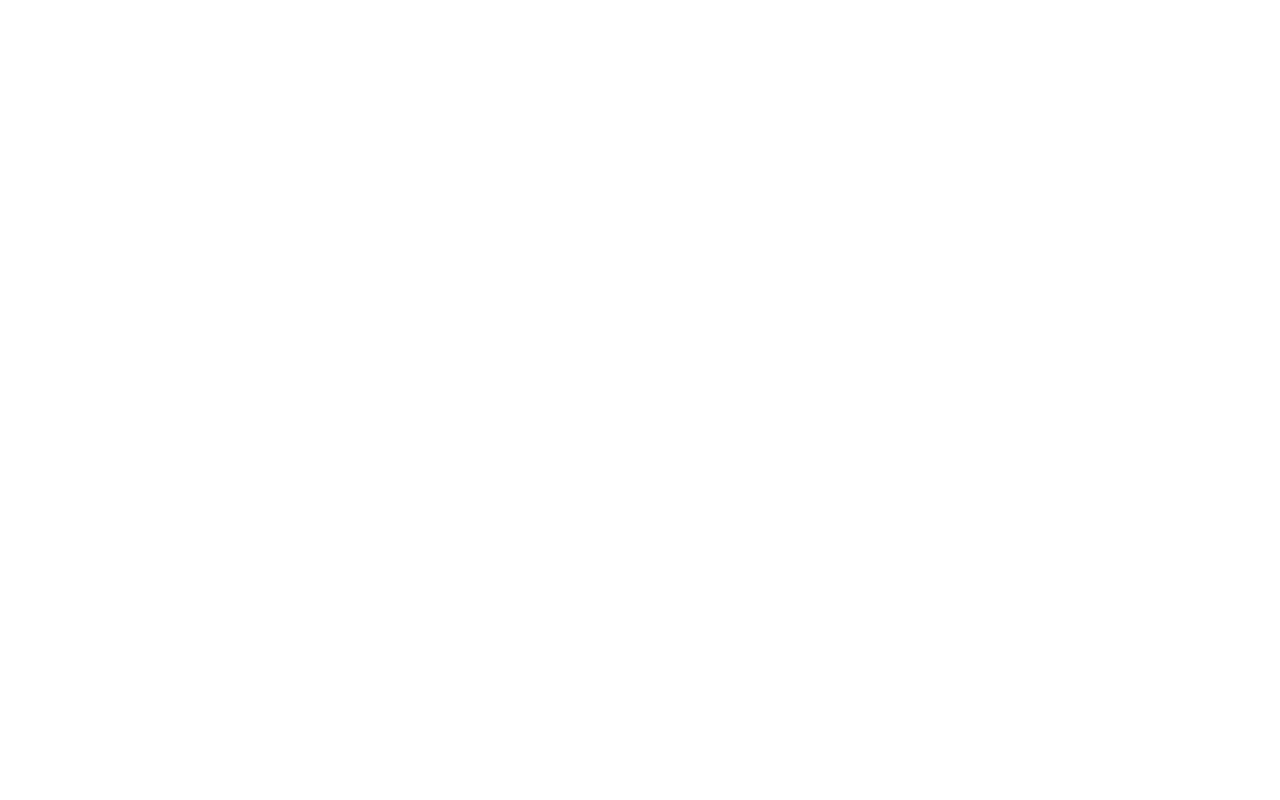
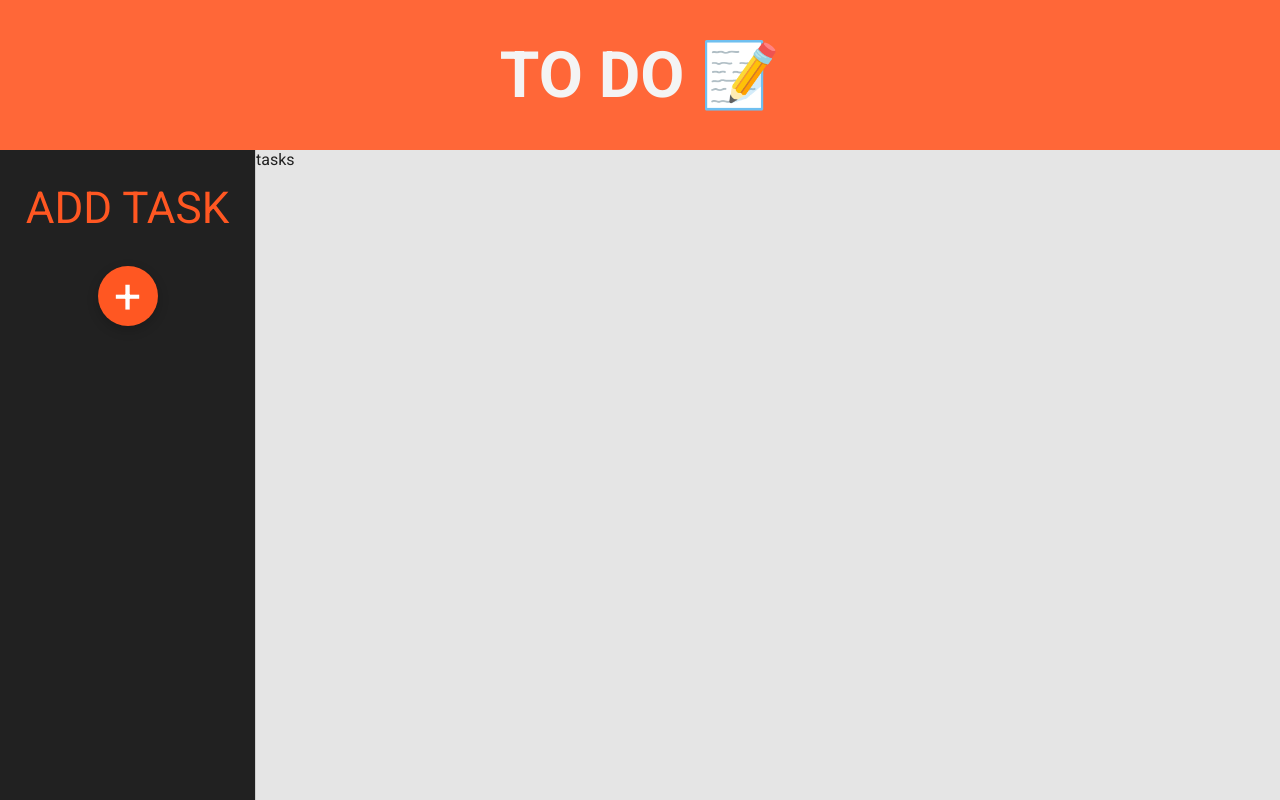
Before and after one commit to Shin-glitch/TO-DO, a plain HTML site: page index.html in a window 1280 px wide. Drawn offline with Linux system fonts and the light colour scheme.

Commit message:
Add basic html and css

```diff
--- a/index.html
+++ b/index.html
@@ -10,6 +10,20 @@
     <link rel="icon" href="favicon.ico">
 </head>
 <body>
+    <header class="header hh">
+        <h1 class="title">
+            TO DO 📝
+        </h1>
+    </header>
+    <main class="container mn">
+        tasks
+    </main>
+    <aside class="sidebar sb">
+        <p class="sidebar_text">
+            ADD TASK
+        </p>
+        <span class="add btn">+</span>
+    </aside>
     <script src="main.js"></script>
 </body>
 </html>
--- a/style.css
+++ b/style.css
@@ -0,0 +1,113 @@
+@import url('https://fonts.googleapis.com/css2?family=Montserrat:ital,wght@0,100..900;1,100..900&family=Roboto+Mono:ital,wght@0,100..700;1,100..700&family=Roboto:ital,wght@0,100..900;1,100..900&display=swap');
+
+* {
+    margin: 0;
+    padding: 0;
+    box-sizing: border-box;
+}
+
+img {
+    display: block;
+    max-width: 100%;
+    height: auto;
+}
+
+/* GENERAL STYLES */
+
+/* GENERAL STYLES */
+html {
+    scroll-behavior: smooth;
+    color: #f4f4f4;
+    font-family: "Roboto", sans-serif;
+}
+
+body {
+    min-height: 100vh;
+    display: grid;
+    grid-template-columns: repeat(10, 1fr);
+    /* grid-template-rows: 1fr 8fr; */
+    grid-auto-rows: minmax(100px, 150px) auto;
+    grid-template-areas:
+    "hh hh hh hh hh hh hh hh hh hh"
+    "sb sb mn mn mn mn mn mn mn mn";
+}
+
+.hh {
+    grid-area: hh;
+}
+
+.mn {
+    grid-area: mn;
+}
+
+.sb {
+    grid-area: sb;
+}
+
+.header {
+    background-color: hsl(196, 60%, 55%);
+    background-color: #2d3668;
+    display: flex;
+    align-items: center;
+    justify-content: flex-start;
+    place-content: center;
+    background-color: hsl(14, 100%, 61%);
+}
+
+.container {
+    background-color: #e5e5e5;
+    color: #212121;
+}
+
+.sidebar {
+    background-color: 	#eee;
+    background-color: #212121;
+    display: flex;
+    flex-direction: column;
+    justify-content: flex-start;
+    align-items: center;
+    padding-top: 2rem ;
+    border-right: #ccc 1px solid;
+}
+
+.title {
+    font-size: 4rem;
+}
+
+.sidebar_text {
+    font-size: 2.75rem;
+    color: purple;
+    color: #FF5722;
+}
+
+.btn {
+    margin-top: 2rem;
+}
+
+.add {
+    font-size: 3rem;
+    background-color: #FF5722;
+    color: #fff;
+    width: 60px;
+    height: 60px;
+    border: none;
+    border-radius: 50%;
+    display: flex;
+    align-items: center;
+    justify-content: center;
+    cursor: pointer;
+    box-shadow: 0 4px 12px rgba(0, 0, 0, 0.2);
+    transition: transform 0.2s ease, background-color 0.3s ease;
+}
+
+.add:hover {
+    background-color: #e64a19;
+    transform: scale(1.1);
+}
+
+
+@media (max-width: 481px) {
+  .title {
+    font-size: 3rem;
+  }
+}
```
